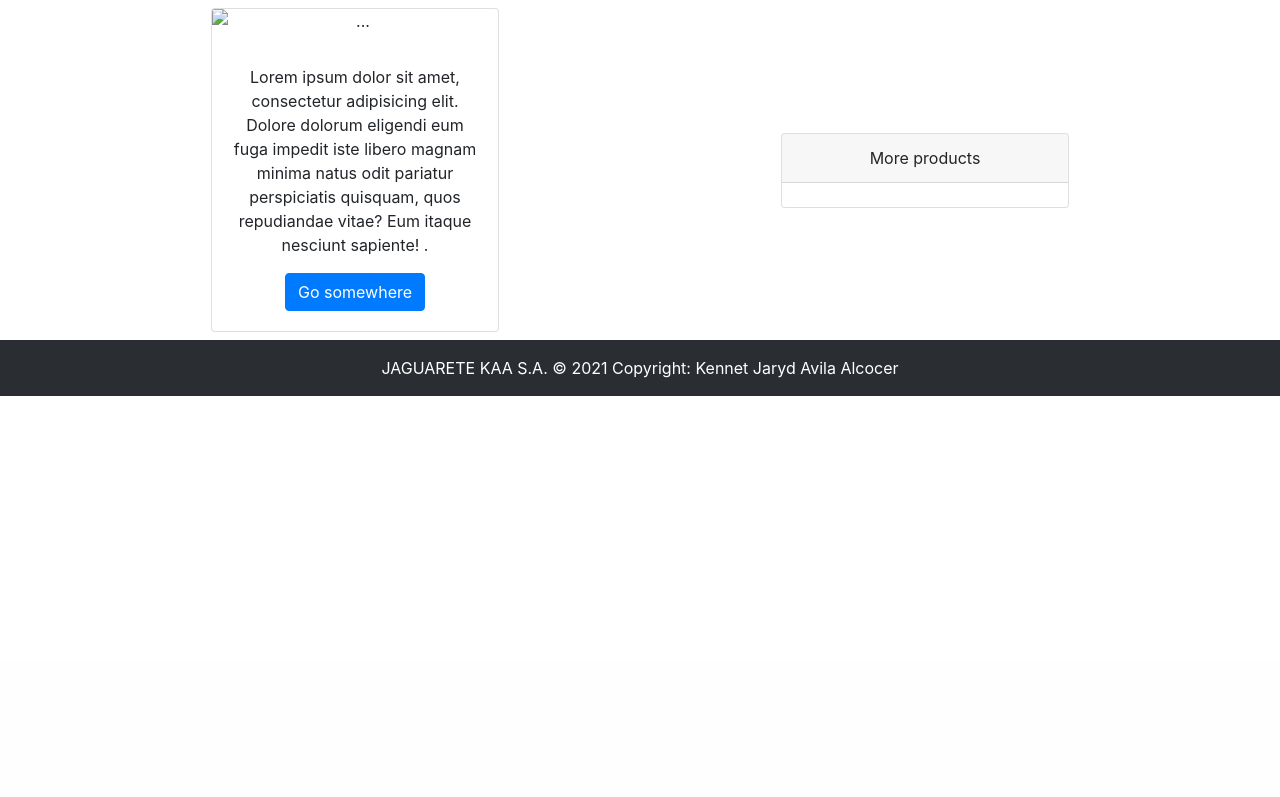
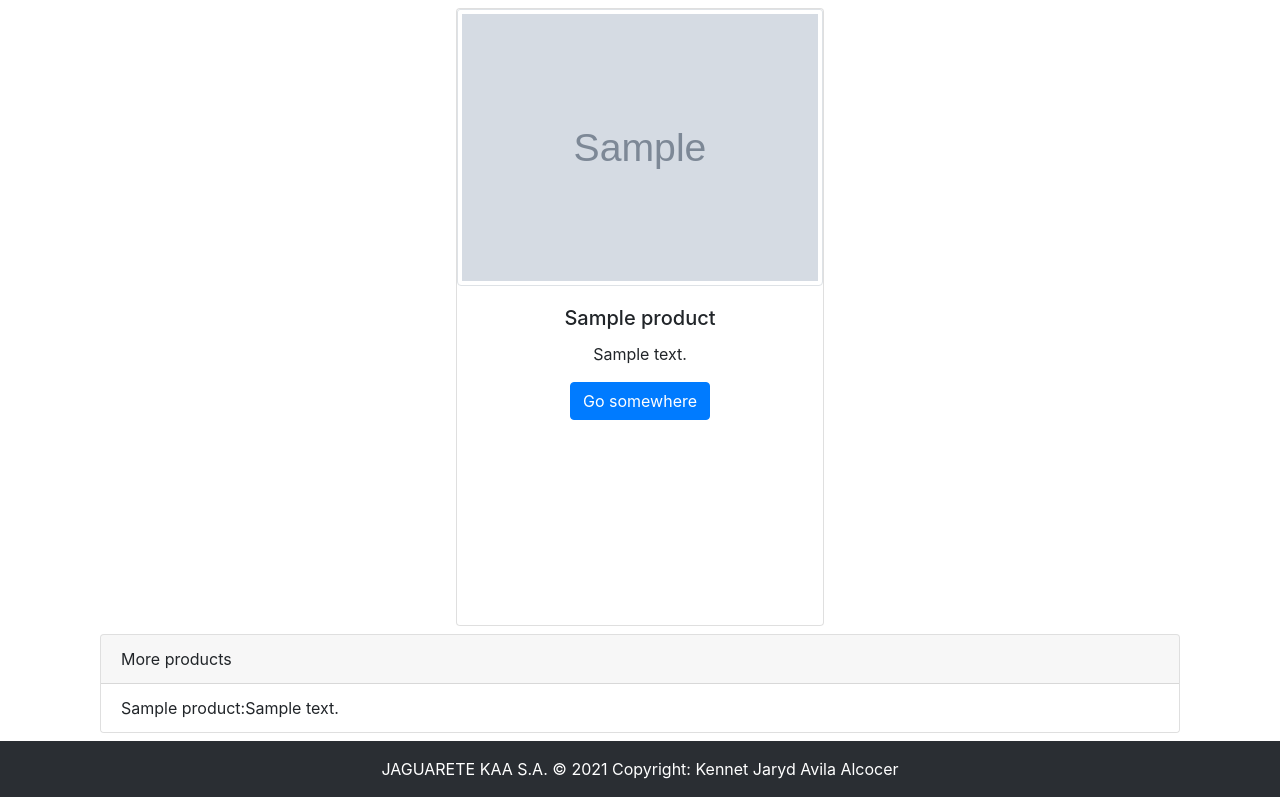
Before and after one commit to KennetAvila28/JaguareteTpFinal, a Django app: template templates/Index.html in a window 1280 px wide. Shown: the part 138-935 px from the top of the page. Before the commit the page ends 534 px from the top, so only its background shows below. Run offline with Django 3.2, Linux system fonts and the light colour scheme; tables that the repository leaves empty hold one stand-in row (values such as "Sample post"); the template is opened without the code that fills it: values that come from a table or form of the project are taken from there, most other values are stand-ins (such as "Sample title", 1, 10 or a date in 2020); grey boxes marked "Sample" are stand-in pictures; some libraries are stand-ins or nearby versions.

Commit message:
feat: details page

```diff
--- a/Jaguarete/urls.py
+++ b/Jaguarete/urls.py
@@ -1,11 +1,15 @@
 """ Jaguarete URL Configuration urls """
+from django.conf import settings
+from django.conf.urls.static import static
 from django.contrib import admin
 from django.urls import path
 
 import eCommerce.views
 
+app_name = 'jaguarete'
 urlpatterns = [
-    path('', eCommerce.views.index),
-    path('about', eCommerce.views.about),
-    path('admin/', admin.site.urls),
-]
+                  path('', eCommerce.views.index),
+                  path('about', eCommerce.views.about),
+                  path('admin/', admin.site.urls),
+                  path('<int:id>', eCommerce.views.details, name='details'),
+              ] + static(settings.MEDIA_URL, document_root=settings.MEDIA_ROOT)
--- /dev/null
+++ b/static/css/index.css
@@ -0,0 +1,3 @@
+.card{
+
+}
--- a/templates/Index.html
+++ b/templates/Index.html
@@ -1,39 +1,38 @@
 {% include "Header.html" %}
-
+{% load static %}
+<link rel="stylesheet" href="static/css/index.css" type="text/css">
 <div class="container">
     {# 3 products#}
     <div class="row text-center">
-        {% for product in products %}
+        {% for product in topProducts %}
             <div class="m-auto">
-                <div class="card mb-2 mt-2" style="width: 18rem;">
-                    <img src="{{ photos.1.url }}" class="card-img-top" alt="...">
+                <div class="card mb-2 mt-2" style="width: 23rem; min-height: 618px;">
+                    <img src="media/{{ product.image }}" class="card-img-top img-thumbnail" alt="...">
                     <div class="card-body">
-                        <h5 class="card-title">{{ product.name }}</h5>
-                        <p class="card-text">Lorem ipsum dolor sit amet, consectetur adipisicing elit.
-                            Dolore dolorum eligendi eum fuga impedit iste libero magnam minima
-                            natus odit pariatur perspiciatis quisquam, quos repudiandae vitae? Eum itaque nesciunt
-                            sapiente! .</p>
-                        <a href="#" class="btn btn-primary">Go somewhere</a>
+                        <h5 class="card-title">{{ product.title }}</h5>
+                        <p class="card-text">{{ product.description }}</p>
+                        <a href="{% url 'details' product.id %}" class="btn btn-primary">Go somewhere</a>
                     </div>
                 </div>
             </div>
         {% endfor %}
-        {#  3 products  #}
-        {#  more products  #}
-        <div class="m-auto">
-            <div class="card" style="width: 18rem;">
+    </div>
+    {#  3 products  #}
+    {#  more products  #}
+    <div class="container">
+        <div class="mb-2">
+            <div class="card">
                 <div class="card-header">
                     More products
                 </div>
                 <ul class="list-group list-group-flush">
                     {% for product in products %}
-                        <li class="list-group-item">{{ product.name }}</li>
+                        <li class="list-group-item">{{ product.title }}:{{ product.description }}</li>
                     {% endfor %}
                 </ul>
             </div>
         </div>
-        {#  more products  #}
     </div>
+    {#  more products  #}
 </div>
-
 {% include "Footer.html" %}
```
Also changed, not shown: eCommerce/views.py (+13 -10 lines), templates/user/products/Details.html (added, +24 -0 lines).
